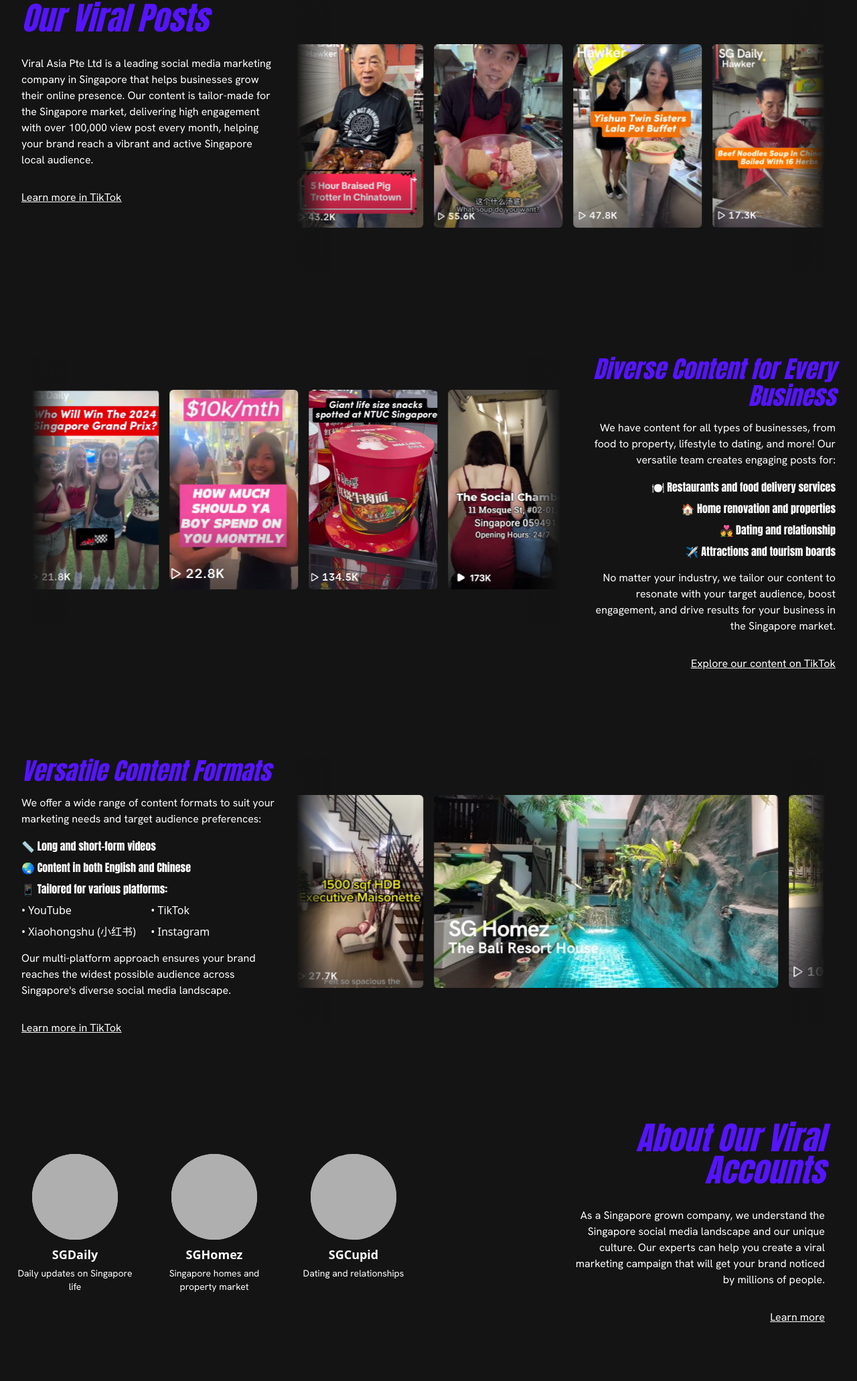
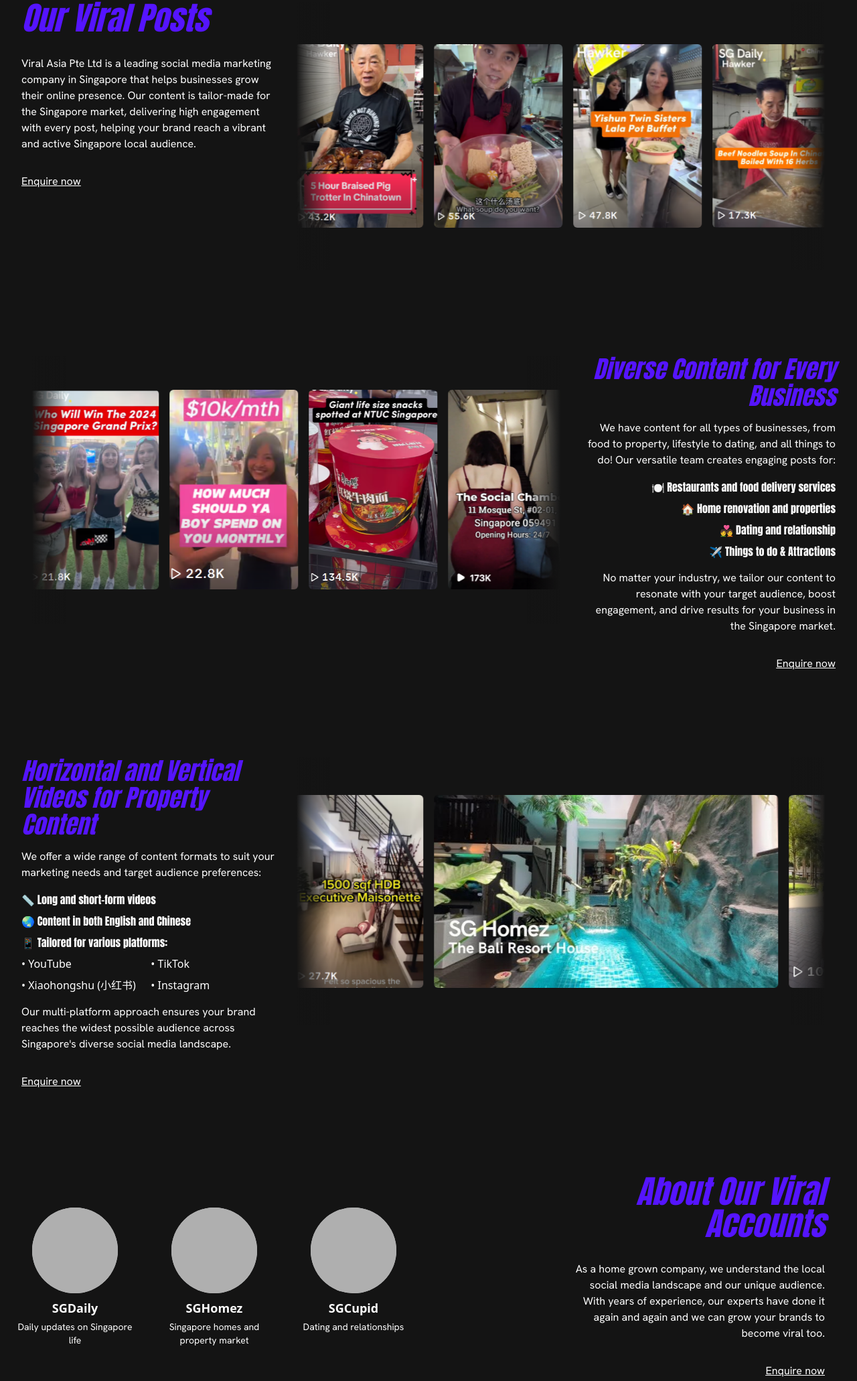
Before and after one commit to tankztz/viral-asia-landing-page, an Astro site: page / in a window 1280 px wide. Shown: the part 653-2715 px from the top of the page at 67% size. Built offline with nearby package versions, Linux system fonts and the light colour scheme; Astro itself is replaced by a stand-in of ours; grey boxes are pictures that could not be loaded.

Commit message:
Update text and link

```diff
--- a/src/components/Accounts.astro
+++ b/src/components/Accounts.astro
@@ -23,9 +23,11 @@
     image: "SGCupid.png",
     name: "SGCupid",
     description: "Dating and relationships",
-    link: "https://www.tiktok.com/@sgcupid",
+    link: "https://www.tiktok.com/@thesgcupid",
   },
 ];
+
+const link_to_enquire = "https://wa.me/6586111941?text=I'm%20interested%20in%20your%20social%20media%20service";
 ---
 
 <section class="py-12">
@@ -61,13 +63,12 @@
         About Our Viral Accounts
       </h1>
       <p class="text-white max-w-sm ml-auto">
-        As a Singapore grown company, we understand the Singapore social media
-        landscape and our unique culture. Our experts can help you create a
-        viral marketing campaign that will get your brand noticed by millions of
-        people.
+        As a home grown company, we understand the local social media landscape
+        and our unique audience. With years of experience, our experts have done
+        it again and again and we can grow your brands to become viral too.
       </p>
       <p class="text-white mt-8 underline">
-        <a href={linkText}>Learn more</a>
+        <a href={link_to_enquire}>Enquire now</a>
       </p>
     </div>
   </div>
--- a/src/components/Offers.astro
+++ b/src/components/Offers.astro
@@ -11,7 +11,7 @@
   },
   {
     imageURL: "influencer.png",
-    offerText: "Influencers marketing",
+    offerText: "Influencer marketing",
   },
 ];
 ---
--- a/src/components/Posts.astro
+++ b/src/components/Posts.astro
@@ -25,6 +25,7 @@
 const posts_horizontal = await processImages(horizontal_images);
 
 const linkText = "https://www.tiktok.com/@thesgdaily";
+const link_to_enquire = "https://wa.me/6586111941?text=I'm%20interested%20in%20your%20social%20media%20service";
 ---
 
 <section class="py-12">
@@ -37,12 +38,11 @@
       <p class="text-white max-w-sm">
         Viral Asia Pte Ltd is a leading social media marketing company in Singapore that
         helps businesses grow their online presence. Our content is tailor-made
-        for the Singapore market, delivering high engagement with over 100,000
-        view post every month, helping your brand reach a vibrant and active
-        Singapore local audience.
+        for the Singapore market, delivering high engagement with every post, helping
+        your brand reach a vibrant and active Singapore local audience.
       </p>
       <p class="text-white mt-8 underline">
-        <a href={linkText}>Learn more in TikTok</a>
+        <a href={link_to_enquire}>Enquire now</a>
       </p>
     </div>
     <div class="overflow-hidden h-[400px] flex items-center relative mt-8 md:mt-0">
@@ -94,21 +94,21 @@
     <div class="pr-4 text-right">
       <h2 class="text-white text-3xl md:text-4xl italic purpleText pb-4 ml-auto">Diverse Content for Every Business</h2>
       <p class="text-white ml-auto mb-4">
-        We have content for all types of businesses, from food to property,
-        lifestyle to dating, and more! Our versatile team creates engaging posts for:
+        We have content for all types of businesses, from food to property, lifestyle to dating, and all things to do!
+        Our versatile team creates engaging posts for:
       </p>
       <ul class="text-white list-none ml-auto space-y-2">
         <li>🍽️ Restaurants and food delivery services</li>
         <li>🏠 Home renovation and properties</li>
         <li>💑 Dating and relationship</li>
-        <li>✈️ Attractions and tourism boards</li>
+        <li>✈️ Things to do & Attractions</li>
       </ul>
       <p class="text-white mt-4">
         No matter your industry, we tailor our content to resonate with your target audience,
         boost engagement, and drive results for your business in the Singapore market.
       </p>
       <p class="text-white mt-8 underline">
-        <a href={linkText}>Explore our content on TikTok</a>
+        <a href={link_to_enquire}>Enquire now</a>
       </p>
     </div>
   </div>
@@ -116,7 +116,7 @@
   <!-- Third section (if needed) -->
   <div class="grid grid-cols-1 md:grid-cols-[1fr,2fr] p-4 gap-8 md:pr-12 mt-12 md:mt-24">
     <div class="pl-4">
-      <h2 class="text-white text-3xl md:text-4xl italic purpleText pb-4">Versatile Content Formats</h2>
+      <h2 class="text-white text-3xl md:text-4xl italic purpleText pb-4">Horizontal and Vertical Videos for Property Content</h2>
       <p class="text-white mb-4">
         We offer a wide range of content formats to suit your marketing needs and target audience preferences:
       </p>
@@ -136,7 +136,7 @@
       </p>
 
       <p class="text-white mt-8 underline">
-        <a href={linkText}>Learn more in TikTok</a>
+        <a href={link_to_enquire}>Enquire now</a>
       </p>
     </div>
     <div class="overflow-hidden h-[400px] flex items-center relative mt-8 md:mt-0">
--- a/src/pages/index.astro
+++ b/src/pages/index.astro
@@ -15,7 +15,7 @@
       callToAction="Go VIRAL Today!"
       ,
       buttonText="Enquire Now"
-      companyName="Viral Asia Pte Ltd"
+      companyName="Viral Asia"
     />
 
     <Posts linkText="/bio" />
```
